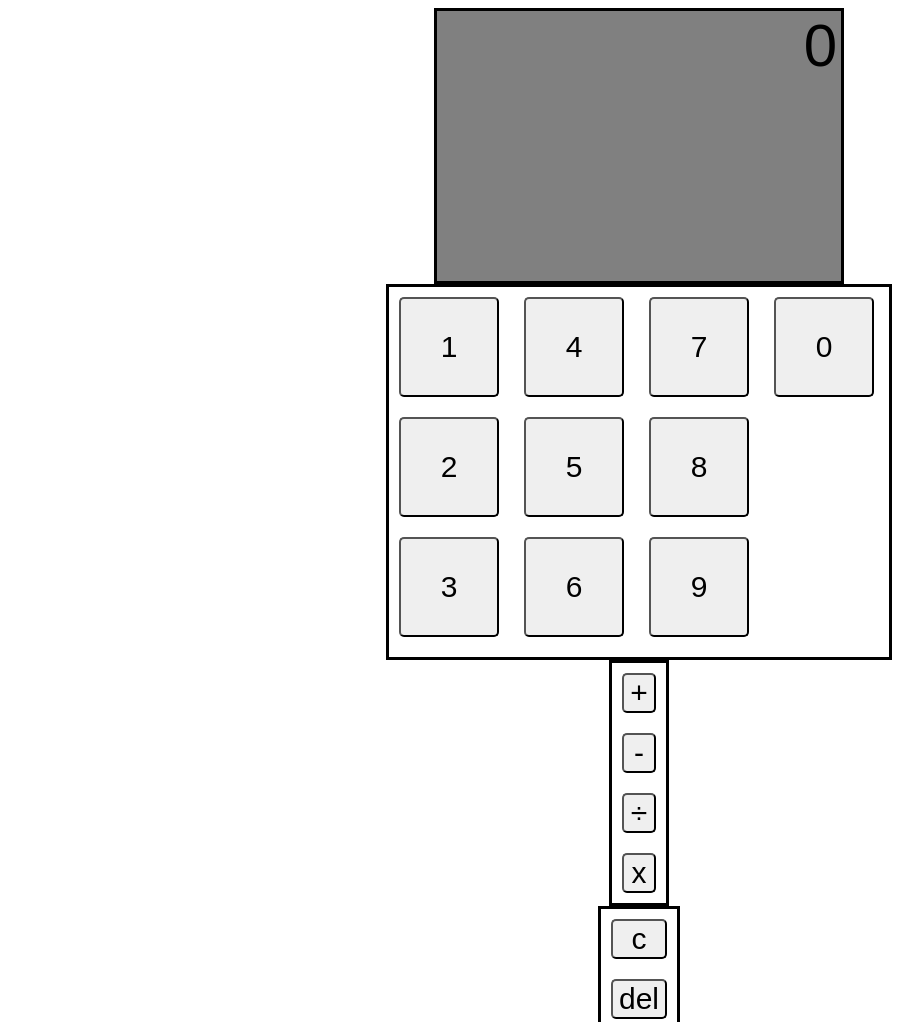
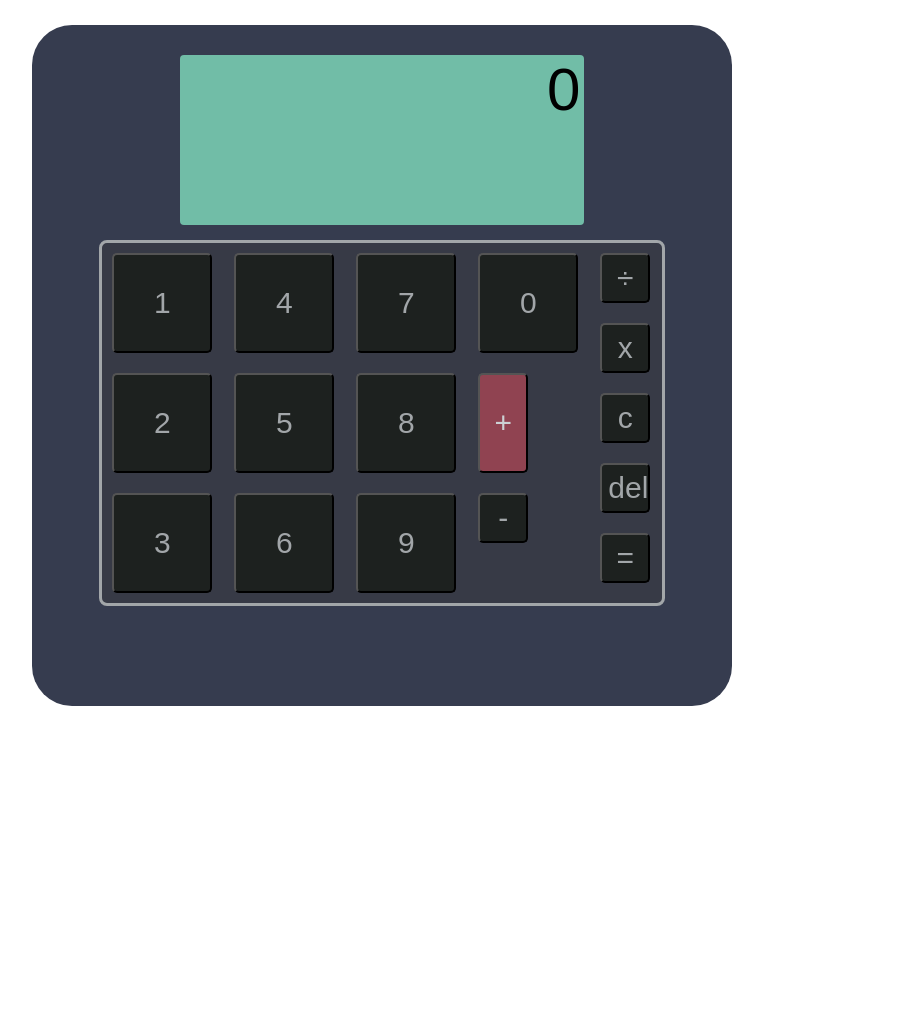
Before and after one commit to mattfoster1/calculator, a plain HTML site: page index.html in a window 1280 px wide. Shown: the top 1022 px of the page, without its empty margins (1-924 px from the left). After the commit the page ends 800 px from the top, so only its background shows below. Drawn offline with Linux system fonts and the light colour scheme.

Commit message:
css colours and */- functions added

```diff
--- a/index.html
+++ b/index.html
@@ -8,29 +8,33 @@
 				<div id="numDisp">0</div>
 
 				<div id="numberGrid" class="grid">
-					<button class="nBtn" class="button" onclick="nPress(1)">1</button>
-					<button class="nBtn" class="button" onclick="nPress(2)">2</button>
-					<button class="nBtn" class="button" onclick="nPress(3)">3</button>
-					<button class="nBtn" class="button" onclick="nPress(4)">4</button>
-					<button class="nBtn" class="button" onclick="nPress(5)">5</button>
-					<button class="nBtn" class="button" onclick="nPress(6)">6</button>
-					<button class="nBtn" class="button" onclick="nPress(7)">7</button>
-					<button class="nBtn" class="button" onclick="nPress(8)">8</button>
-					<button class="nBtn" class="button" onclick="nPress(9)">9</button>
-					<button class="nBtn" class="button" onclick="nPress(0)">0</button>
+					<button class="nBtn" onclick="nPress(1)">1</button>
+					<button class="nBtn" onclick="nPress(2)">2</button>
+					<button class="nBtn" onclick="nPress(3)">3</button>
+					<button class="nBtn" onclick="nPress(4)">4</button>
+					<button class="nBtn" onclick="nPress(5)">5</button>
+					<button class="nBtn" onclick="nPress(6)">6</button>
+					<button class="nBtn" onclick="nPress(7)">7</button>
+					<button class="nBtn" onclick="nPress(8)">8</button>
+					<button class="nBtn" onclick="nPress(9)">9</button>
+					<button class="nBtn" onclick="nPress(0)">0</button>
+
+					<button class="fBtn" id="plusBtn" onclick="fPress('plus')">+</button>
+					<button class="fBtn" onclick="fPress('minus')">-</button>
+					<button class="fBtn" onclick="fPress('divide')">&divide;</button>
+					<button class="fBtn" onclick="fPress('multiply')">x</button>
+
+					<button class="fBtn" onclick="location.reload()">c</button>
+					<button class="fBtn" onclick="del()">del</button>
+					<button class="fBtn" onclick="equals()">=</button>
 				</div>
-				<div id="funcGrid" class="grid">
-					<button class="button" class="fBtn" onclick="fPress('plus')">+</button>
-					<button class="button" class="fBtn" onclick="fPress('minus')">-</button>
-					<button class="button" class="fBtn" onclick="fPress('divide')">&divide;</button>
-					<button class="button" class="fBtn" onclick="fPress('multiply')">x</button>
+				<!-- <div id="funcGrid" class="grid">
 
-				</div>
-				<div id="controlGrid" class="grid">
-					<button class="button" class="fBtn" onclick="fPress('reset')">c</button>
-					<button class="button" class="fBtn" onclick="fPress('delete')">del</button>
-					<button class="button" class="fBtn" id="equals" onclick="equals()">=</button>
-				</div>
+
+				</div> -->
+				<!-- <div id="controlGrid" class="grid">
+
+				</div> -->
 			</div>
 
 		</body>
--- a/index.js
+++ b/index.js
@@ -1,3 +1,5 @@
+//Task - add a decimal point
+
 var func1;
 var ans;
 
@@ -13,8 +15,17 @@ var maths = function() {
 
 	switch (arg.func) {
 		case "plus":
-		return JSON.parse(arg.val1) + JSON.parse(arg.val2);
-		break;
+			return JSON.parse(arg.val1) + JSON.parse(arg.val2);
+			break;
+		case "minus":
+			return JSON.parse(arg.val1) - JSON.parse(arg.val2);
+			break;
+		case "multiply":
+			return JSON.parse(arg.val1) * JSON.parse(arg.val2);
+			break;
+		case "divide":
+			return JSON.parse(arg.val1) / JSON.parse(arg.val2);
+			break;
 	}
 }
 
@@ -57,4 +68,8 @@ var equals = function() {
 
 }
 
+var del = function() {
+	console.log("delete!")
+}
+
 //  bug - unable to chain and then tap equals
--- a/styles.css
+++ b/styles.css
@@ -1,11 +1,16 @@
 #main {
-	width: 100%;
+	width: 700px;
 	height: 100%;
 	display: flex;
 	align-items: flex-end;
 	flex-wrap: wrap;
 	flex-direction: column;
 	align-items: center;
+	background-color: #363C4F;
+	padding-bottom: 100px;
+	padding-top: 30px;
+	border-radius: 40px;
+	margin: 2%;
 
 }
 
@@ -14,24 +19,27 @@
 	left: 10%;
 	top: 5%;
 	width: 400px;
-	height: 270px;
+	height: 170px;
 	font-family: arial;
 	font-size: 60px;
-	border-style: solid;
-	border-color: black;
-	background-color: gray;
+	/*border-style: solid;*/
+	/*border-color: #A2A6A9;*/
+	background-color: #71BDA7;
 	text-align: right;
 	padding-right: 4px;
+	border-radius: 4px;
 
 }
 
 #numberGrid {
 	right: 10%;
 	top: 10%;
-	width: 500px;
-	height: 370px;
+	width: 80%;
+	height: 360px;
 	display: flex;
 	flex-wrap: wrap;
+	margin-top: 15px;
+	background-color: #373A46;
 }
 
 #funcGrid {
@@ -51,32 +59,41 @@
 	border-radius: 5px;
 	font-size: 30px;
 	margin: 2%;
+	font-size: 30px;
+	margin: 10px;
+	background-color: #1D211F;
+	color: #A2A6A9;
+
 }
 
 .fBtn {
-	width: 70px;
-	height: 70px;
+	width: 50px;
+	height: 50px;
+	border-radius: 5px;
+	font-size: 30px;
+	margin: 10px;
+	background-color: #1D211F;
+	color: 	#A2A6A9;
 }
 
 .grid {
-	/*position: absolute;*/
-	/*position: relative;*/
 	display: flex;
 	flex-direction: column;
 	border-style: solid;
-	border-color: black;
+	border-color: #A2A6A9;
 	flex-wrap: wrap;
+	border-radius: 8px;
 }
 
-.button {
+/*.button {
 	border-radius: 5px;
 	font-size: 30px;
 	margin: 2%;
 	margin: 10px;
+}*/
+
+#plusBtn {
+	height: 100px;
+	background-color: #904351;
+	color: #CCD0D3;
 }
-
-#equals {
-	height: 160px;
-	background-color: red;
-	border-radius: 8px;
-}
```
